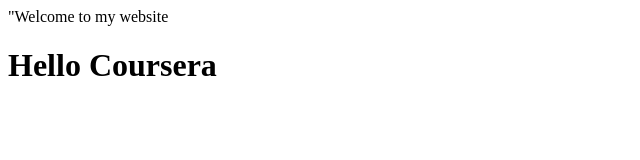
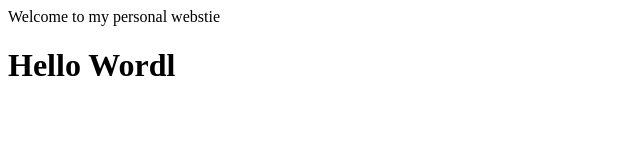
Before and after one commit to BostonCoder1/coursera_test, a plain HTML site: page index.html in a window 1280 px wide. Shown: the whole page, without its empty margins (0-640 px from the left). Drawn offline with Linux system fonts and the light colour scheme.

```diff
--- a/index.html
+++ b/index.html
@@ -1,7 +1,7 @@
 <!DOCTYPE html>
 <head>
-    <titel>"Welcome to my website</titel>
+    <titel>Welcome to my personal webstie</titel>
 </head>
 <body>
-    <h1>Hello Coursera</h1>
+    <h1>Hello Wordl</h1>
 </body>
```
Also changed, not shown: doc-structure-before.html (added, +10 -0 lines), 1 other file.
